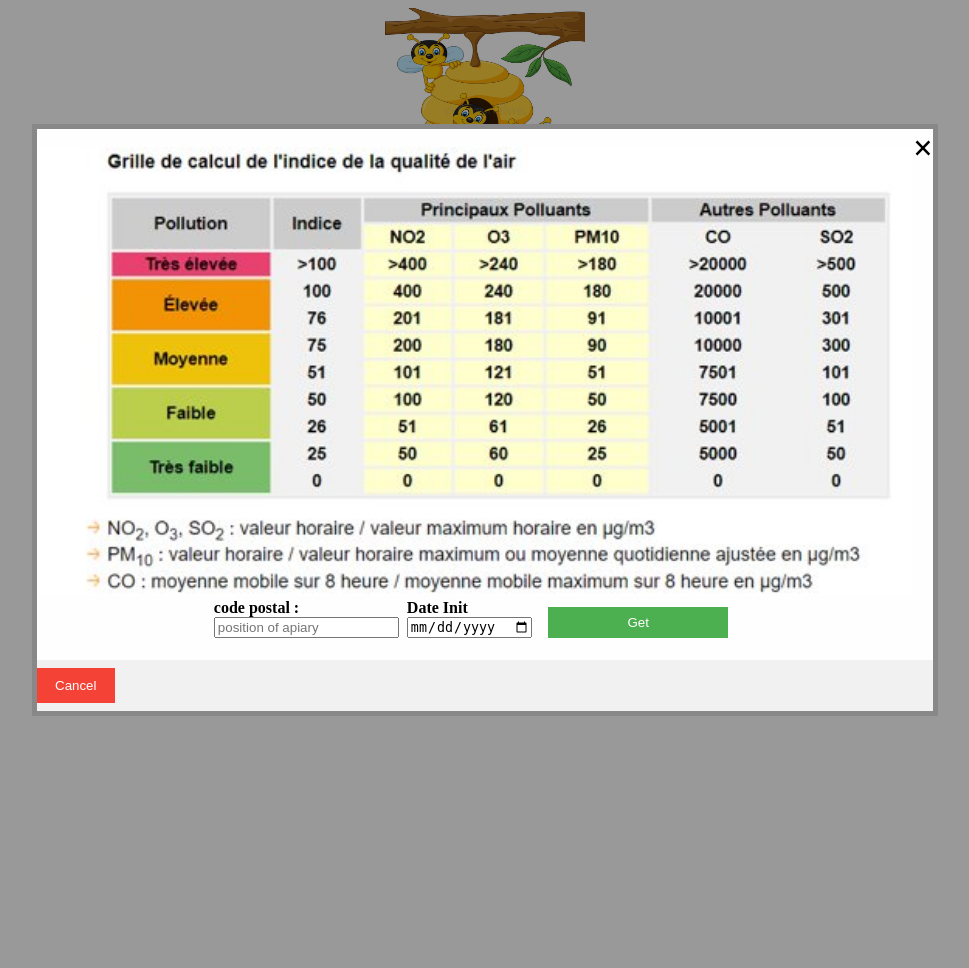
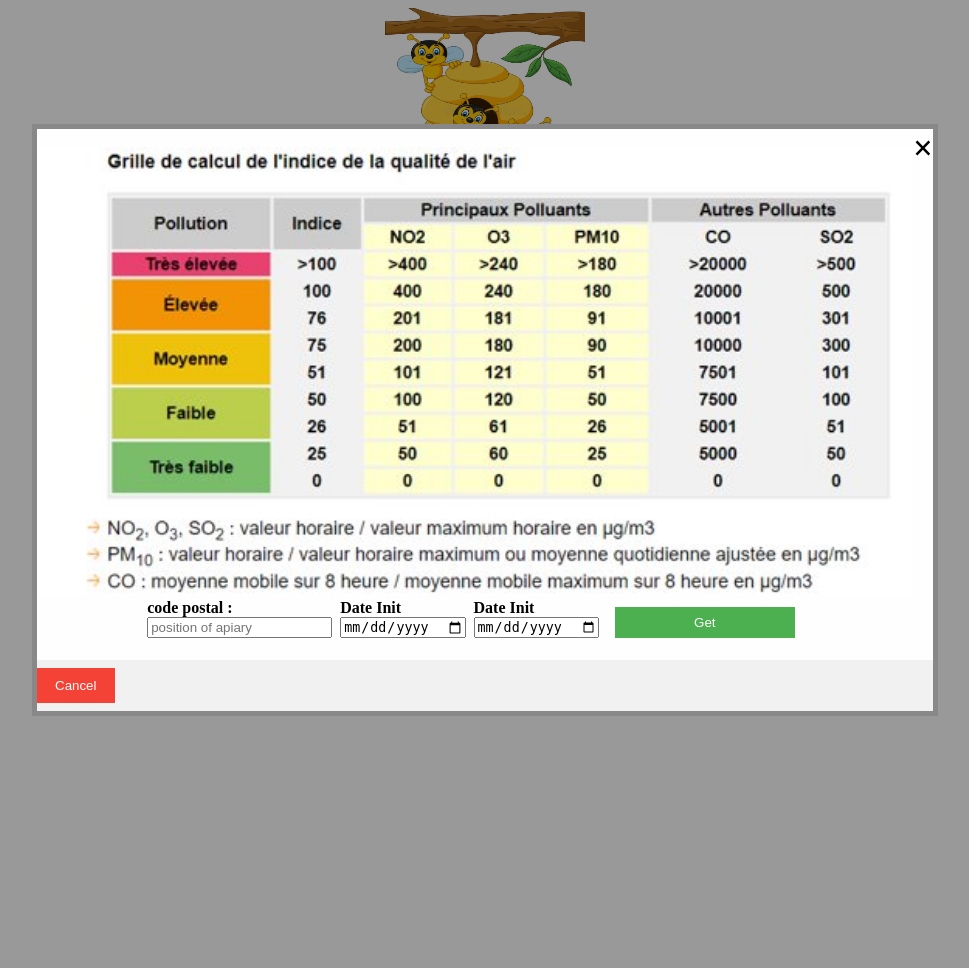
Before and after one commit to linaamayri/bees-go, a Flask app: page / in a window 1280 px wide, after a click on "QUALITE DE L'AIR". Shown: the whole page, without its empty margins (155-1124 px from the left). Run offline with Flask 2, Linux system fonts and the light colour scheme; data that the repository does not hold is empty.

Commit message:
feat: date-from&date-to

```diff
--- a/main/templates/air-quality-form.html
+++ b/main/templates/air-quality-form.html
@@ -17,7 +17,11 @@
           </div>
           <div class="margin-4">
             <label for="Date_init : "><b>Date Init</b></label> <br>
-            <input type="date" value="" id="date_elem" required> <br> <br>
+            <input type="date" value="" id="date_from_elem" required> <br> <br>
+          </div>
+          <div class="margin-4">
+            <label for="Date_init : "><b>Date Init</b></label> <br>
+            <input type="date" value="" id="date_to_elem" required> <br> <br>
           </div>
           <div class="margin-4">
             <button type="button" onclick="updateAirData()" class="button1">Get</button>
@@ -36,24 +40,24 @@
   </div>
 </div>
 <script>
-  async function getAirData(postalCode, date) {
+  async function getAirData(postalCode, dateFrom, dateTo) {
     const ret = await fetch('/api/v1/air?' + new URLSearchParams({
       postalCode: postalCode,
-      date: date
+      dateFrom: dateFrom,
+      dateTo: dateTo
     }))
     return ret.json()
   }
 
   async function updateAirData() {
-    // clear data
-
     // get air data
     const postalCode = document.getElementById('postal_code_elem').value
-    const date = document.getElementById('date_elem').value
+    const dateFrom = document.getElementById('date_from_elem').value
+    const dateTo = document.getElementById('date_to_elem').value
     if (!postalCode || postalCode === '') {
       return
     }
-    res = await getAirData(postalCode, date)
+    res = await getAirData(postalCode, dateFrom, dateTo)
     updateAirTable(res)
   }
 
--- a/main/templates/index.html
+++ b/main/templates/index.html
@@ -58,9 +58,7 @@
       updateElementById('weight_elem', res.weight)
     }
 
-    setInterval(() => {
-      getInfo()
-    }, 2000)
+    getInfo()
 
   </script>
 </body>
--- a/main/views.py
+++ b/main/views.py
@@ -28,15 +28,17 @@ def about():
 @main.route("/api/v1/air")
 def get_air():
     postal_code = int(request.args.get('postalCode'))
-    date = datetime.strptime(request.args.get('date'), "%Y-%m-%d")
-    res = read_air_data(postal_code, date)
+    date_from = datetime.strptime(request.args.get('dateFrom'), "%Y-%m-%d")
+    date_to = datetime.strptime(request.args.get('dateTo'), "%Y-%m-%d")
+    res = read_air_data(postal_code, date_from, date_to)
     return jsonify(res)
 
-def read_air_data(postal_code, date):
+def read_air_data(postal_code, date_from, date_to):
     data = pd.read_csv(str(pathlib.Path(__file__).parent.absolute()) + "/air.csv", sep=",")
     res = []
     for i in range(len(data.ninsee)):
-        if data.ninsee[i] == postal_code and pd.to_datetime(data.date[i], format='%d/%m/%Y') == date:
+        date = pd.to_datetime(data.date[i], format='%d/%m/%Y')
+        if data.ninsee[i] == postal_code and date >= date_from and date < date_to :
             res.append({
                 "date": str(data.date[i]),
                 "postalCode": int(data.ninsee[i]),
```
